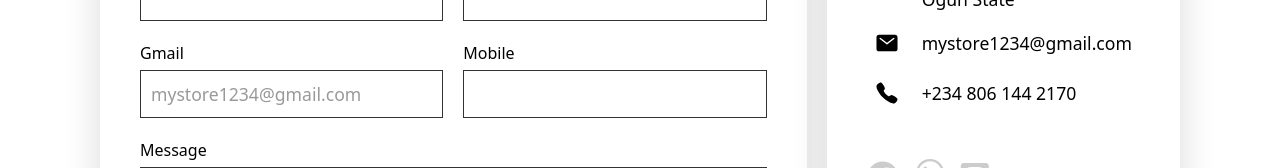
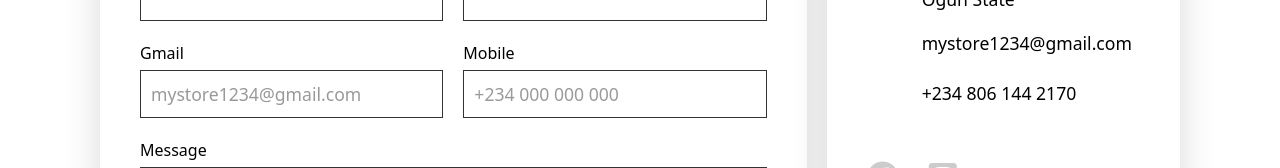
Before and after one commit to RealRiga/myStore, a React (Vite) app: page /contact-us in a window 1280 px wide. Shown: the part 332-500 px from the top of the page. Built offline with nearby package versions, Linux system fonts and the light colour scheme.

Commit message:
placeholder

```diff
--- a/src/Pages/Contact Us.jsx
+++ b/src/Pages/Contact Us.jsx
@@ -12,7 +12,7 @@ function ContactUs() {
   return (
     <div className="min-h-screen">
       <Header />
-      <div className="contactUs" style={{zIndex: 1}}>
+      <div className="contactUs" style={{ zIndex: 1 }}>
         <div className="title">
           <h2>Get In Touch</h2>
         </div>
@@ -38,7 +38,7 @@ function ContactUs() {
                   </div>
                   <div className="inputBox">
                     <span>Mobile</span>
-                    <input type="text" placeholder="" />
+                    <input type="text" placeholder="+234 000 000 000" />
                   </div>
                 </div>
                 <div className="row100">
@@ -69,9 +69,7 @@ function ContactUs() {
                 <span>
                   <ion-icon name="mail"></ion-icon>
                 </span>
-                <a href="mailto:mystore1234@gmail.com">
-                  mystore1234@gmail.com
-                </a>
+                <a href="mailto:mystore1234@gmail.com">mystore1234@gmail.com</a>
               </div>
               <div>
                 <span>
```
